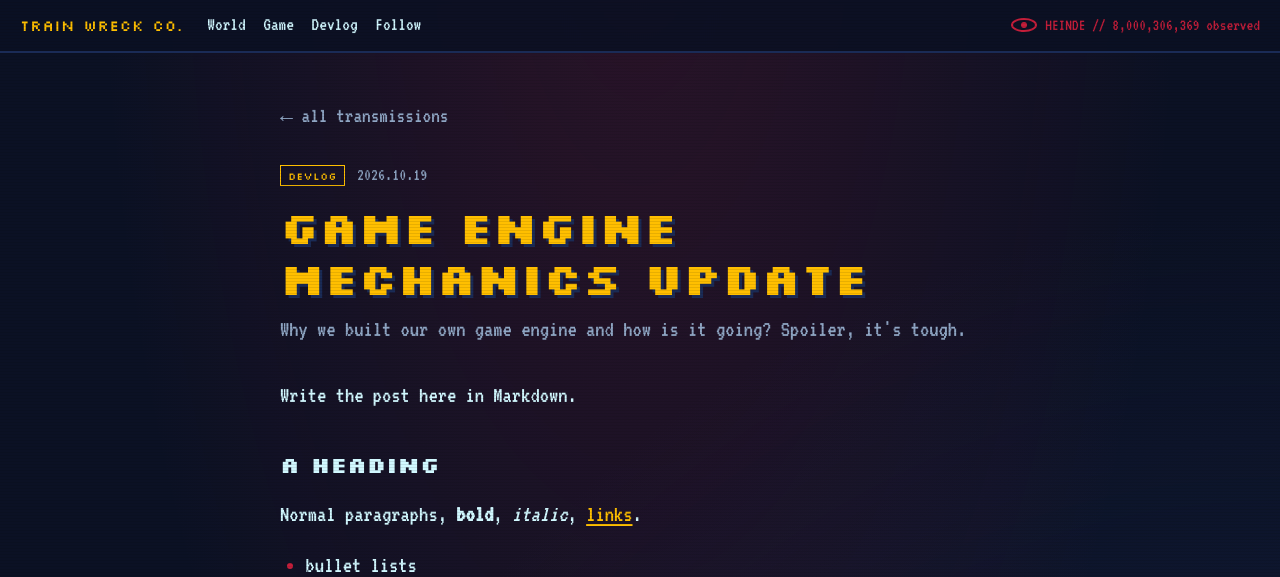
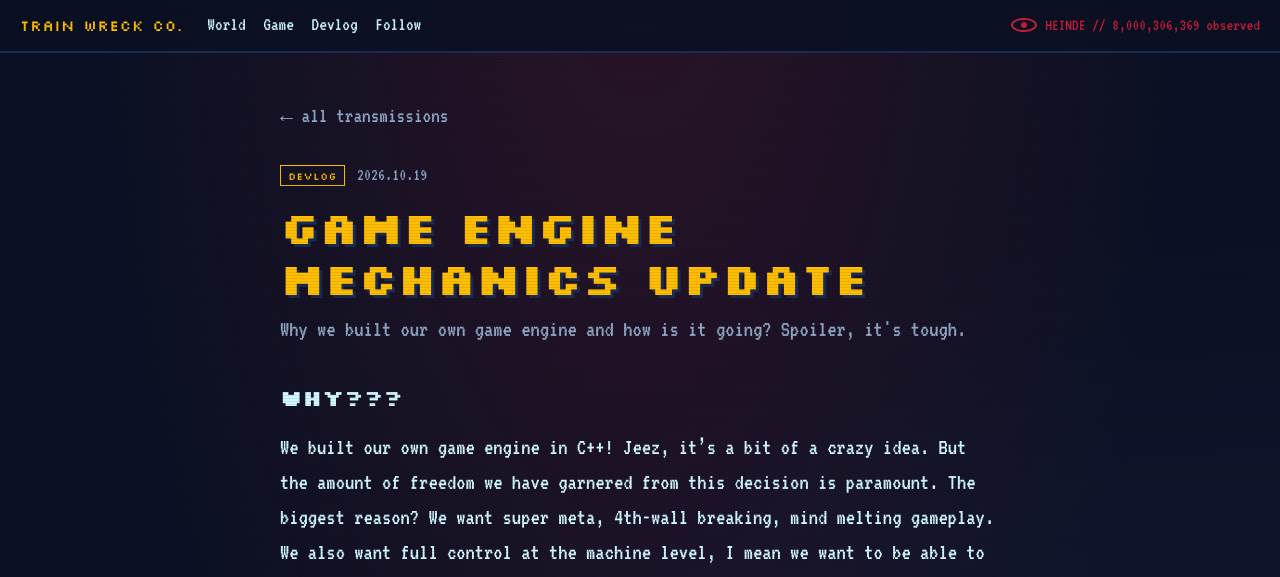
Before and after one commit to trainwreckcompany/trainwreckcompany.github.io, a Jekyll site: the page built from _posts/2026-10-19-mechanics-update.md, in a window 1280 px wide and 1392 px high. Shown: the top 577 px of the window. Built offline with Jekyll 4.4.1, drawn with Linux system fonts in a browser that asks for light colours; some of the changed text lies outside the part shown.

Commit message:
Update mechanics post with development insights
Added a section explaining the motivation behind building a custom game engine and initial development challenges.

```diff
--- a/_posts/2026-10-19-mechanics-update.md
+++ b/_posts/2026-10-19-mechanics-update.md
@@ -2,18 +2,10 @@
 title: Game Engine Mechanics Update
 type: devlog
 summary: Why we built our own game engine and how is it going? Spoiler, it's tough.
-# published: false
 ---
+## Why???
+We built our own game engine in C++! Jeez, it's a bit of a crazy idea. But the amount of freedom we have garnered from this decision is paramount. The biggest reason? We want super meta, 4th-wall breaking, mind melting gameplay. We also want full control at the machine level, I mean we want to be able to take the time to optimize this game as much as possible (have you seen the price of RAM???) trust me, this game will be optimized to run on a potato if we have to.
 
-Write the post here in Markdown.
-
-## A heading
-
-Normal paragraphs, **bold**, *italic*, [links](https://example.com).
-
-- bullet lists
-- work like this
-
-![An image inside the text](/assets/devlog/short-title/inline.png)
-
-> Quotes look like this.
+## How??
+It started with just a small renderer. We of course you external libraries (I'm not gonna sit there and commune with the dark lord to figure out how all that works). But then we wanted a physics engine and, I being a physicist by day, took it as a challenge to build something that can really capture the vision of our wonderful artists.
+I won't lie, I talked to my roommates a lot about their experiences. I studied the art of game engines, and honestly I have been sinking way more than swimming. But it will all be worth it when the story gets told.
```
